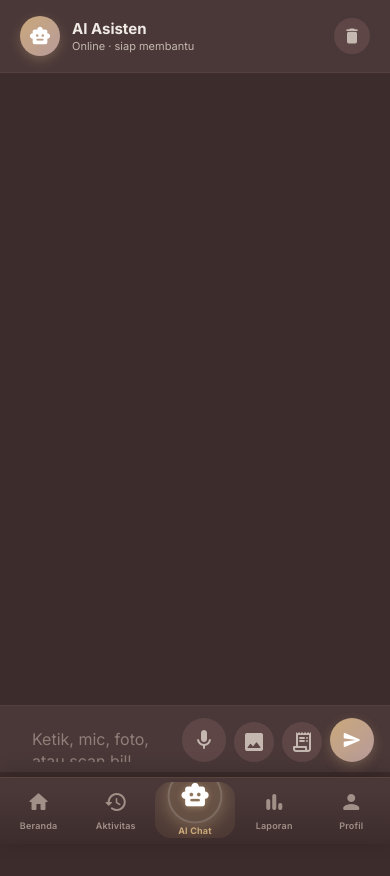
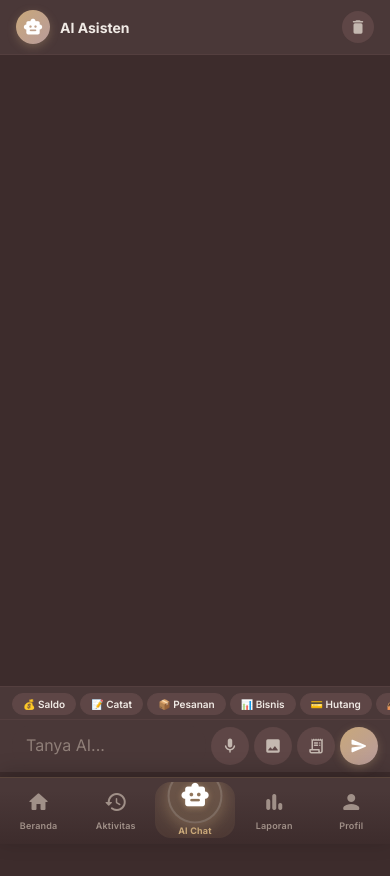
Before and after one commit to agya1806-blip/websitemmcbank, a website: page index.html in a window 390 px wide. Both pictures are taken after a click on the button "smart_toy". Drawn offline with nearby package versions, Linux system fonts and the light colour scheme; a script that the page names is missing.

Commit message:
AI Chat: compact mobile-first UI + quick action chips (Saldo, Catat, Pesanan, Bisnis, Hutang, Piutang)

```diff
--- a/css/style.css
+++ b/css/style.css
@@ -2583,43 +2583,42 @@ button:disabled, input:disabled, select:disabled, textarea:disabled {
     display: flex;
     align-items: center;
     justify-content: space-between;
-    padding: 16px 20px;
+    padding: 10px 16px;
     background: var(--surface);
     border-bottom: 1px solid var(--border-light);
     position: sticky;
     top: 0;
     z-index: 10;
 }
-.chat-header-info { display: flex; align-items: center; gap: 12px; }
+.chat-header-info { display: flex; align-items: center; gap: 10px; }
 .chat-header-icon {
-    width: 40px; height: 40px; border-radius: 50%;
+    width: 34px; height: 34px; border-radius: 50%;
     background: linear-gradient(135deg, var(--gold), var(--secondary-light));
     display: flex; align-items: center; justify-content: center;
-    color: white; box-shadow: 0 4px 12px rgba(201,168,122,0.3);
-}
-.chat-header-title { font-size: 15px; font-weight: 700; }
-.chat-header-status { font-size: 11px; color: var(--text-secondary); margin-top: 1px; }
+    color: white; box-shadow: 0 3px 10px rgba(201,168,122,0.3);
+}
+.chat-header-title { font-size: 14px; font-weight: 700; }
 .chat-clear-btn {
-    width: 36px; height: 36px; border-radius: 50%; border: none;
+    width: 32px; height: 32px; border-radius: 50%; border: none;
     background: var(--surface-2); color: var(--text-secondary);
     cursor: pointer; display: flex; align-items: center; justify-content: center;
     transition: all 0.2s;
 }
 .chat-clear-btn:active { transform: scale(0.9); }
 .chat-messages {
-    flex: 1; overflow-y: auto; padding: 16px 16px 8px;
-    display: flex; flex-direction: column; gap: 12px;
+    flex: 1; overflow-y: auto; padding: 10px 12px 4px;
+    display: flex; flex-direction: column; gap: 8px;
 }
 .chat-bubble {
-    max-width: 85%; padding: 12px 16px; border-radius: 18px;
-    font-size: 14px; line-height: 1.5; animation: chatIn 0.3s ease;
+    max-width: 88%; padding: 10px 14px; border-radius: 16px;
+    font-size: 13px; line-height: 1.45; animation: chatIn 0.25s ease;
     word-wrap: break-word; white-space: pre-wrap;
 }
 .chat-bubble.user {
     align-self: flex-end;
     background: linear-gradient(135deg, var(--gold), var(--secondary-light));
     color: white; border-bottom-right-radius: 4px;
-    box-shadow: 0 2px 8px rgba(201,168,122,0.25);
+    box-shadow: 0 2px 6px rgba(201,168,122,0.25);
 }
 .chat-bubble.ai {
     align-self: flex-start;
@@ -2627,21 +2626,21 @@ button:disabled, input:disabled, select:disabled, textarea:disabled {
     border-bottom-left-radius: 4px;
 }
 .chat-bubble.ai .bubble-action {
-    display: inline-block; margin-top: 8px; padding: 4px 10px;
-    border-radius: 6px; font-size: 11px; font-weight: 600;
+    display: inline-block; margin-top: 6px; padding: 3px 8px;
+    border-radius: 5px; font-size: 10px; font-weight: 600;
 }
 .chat-bubble.ai .bubble-action.success { background: rgba(201,168,122,0.15); color: var(--gold); }
 .chat-bubble.ai .bubble-action.error { background: rgba(94,70,70,0.15); color: var(--primary-dark); }
 .chat-time {
-    font-size: 10px; color: var(--text-tertiary); margin-top: 4px; text-align: right;
+    font-size: 9px; color: var(--text-tertiary); margin-top: 3px; text-align: right;
 }
 .chat-bubble.user .chat-time { color: rgba(255,255,255,0.6); }
 .chat-typing {
-    align-self: flex-start; display: flex; gap: 4px; padding: 16px 20px;
-    background: var(--surface-2); border-radius: 18px; border-bottom-left-radius: 4px;
+    align-self: flex-start; display: flex; gap: 3px; padding: 12px 16px;
+    background: var(--surface-2); border-radius: 16px; border-bottom-left-radius: 4px;
 }
 .chat-typing span {
-    width: 8px; height: 8px; border-radius: 50%; background: var(--text-tertiary);
+    width: 7px; height: 7px; border-radius: 50%; background: var(--text-tertiary);
     animation: typingDot 1.4s infinite;
 }
 .chat-typing span:nth-child(2) { animation-delay: 0.2s; }
@@ -2650,36 +2649,51 @@ button:disabled, input:disabled, select:disabled, textarea:disabled {
     0%, 60%, 100% { opacity: 0.3; transform: scale(0.8); }
     30% { opacity: 1; transform: scale(1); }
 }
+
+/* Quick action chips */
+.chat-quick-actions {
+    display: flex; gap: 4px; padding: 6px 12px 4px;
+    overflow-x: auto; flex-shrink: 0; background: var(--surface);
+    border-top: 1px solid var(--border-light);
+}
+.chat-quick-actions .chip {
+    padding: 4px 10px; border: 1px solid var(--border); border-radius: 14px;
+    background: var(--surface-2); color: var(--text); font-size: 10px;
+    font-weight: 600; cursor: pointer; white-space: nowrap; font-family: var(--font);
+    transition: all 0.15s; flex-shrink: 0;
+}
+.chat-quick-actions .chip:active { transform: scale(0.95); background: var(--gold); color: #fff; border-color: var(--gold); }
+
 .chat-input-bar {
-    display: flex; align-items: flex-end; gap: 8px;
-    padding: 10px 16px calc(10px + var(--sab));
+    display: flex; align-items: center; gap: 5px;
+    padding: 6px 12px calc(6px + var(--sab));
     background: var(--surface); border-top: 1px solid var(--border-light);
     position: sticky; bottom: 0;
 }
 .chat-input {
     flex: 1; resize: none; border: none; outline: none;
-    background: var(--surface-2); border-radius: 20px;
-    padding: 12px 16px; font-size: 14px; color: var(--text);
-    max-height: 120px; line-height: 1.4;
+    background: var(--surface-2); border-radius: 18px;
+    padding: 9px 14px; font-size: 13px; color: var(--text);
+    max-height: 80px; line-height: 1.35;
     font-family: inherit;
 }
+.chat-btn-round {
+    width: 38px; height: 38px; border-radius: 50%; border: none;
+    display: flex; align-items: center; justify-content: center;
+    cursor: pointer; transition: all 0.2s; flex-shrink: 0;
+}
+.chat-btn-round .m-icon { font-size: 18px; }
 .chat-send-btn {
-    width: 44px; height: 44px; border-radius: 50%; border: none;
     background: linear-gradient(135deg, var(--gold), var(--secondary-light));
-    color: white; cursor: pointer; display: flex; align-items: center;
-    justify-content: center; transition: all 0.2s;
-    box-shadow: 0 4px 12px rgba(201,168,122,0.3); flex-shrink: 0;
+    color: white;
+    box-shadow: 0 3px 10px rgba(201,168,122,0.3);
 }
 .chat-send-btn:active { transform: scale(0.9); }
-.chat-send-btn .m-icon { font-size: 20px; }
-
-.chat-mic-btn {
-    width: 44px; height: 44px; border-radius: 50%; border: none;
+.chat-mic-btn, .chat-img-btn, .chat-scan-btn {
     background: var(--surface-2); color: var(--text-secondary);
-    cursor: pointer; display: flex; align-items: center;
-    justify-content: center; transition: all 0.2s; flex-shrink: 0;
-}
-.chat-mic-btn:active { transform: scale(0.9); }
+}
+.chat-mic-btn:active, .chat-img-btn:active, .chat-scan-btn:active { transform: scale(0.9); }
+.chat-img-btn:hover, .chat-scan-btn:hover { background: var(--surface-3); color: var(--gold); }
 .chat-mic-btn.listening {
     background: var(--gold); color: white;
     box-shadow: 0 0 0 4px rgba(201, 168, 122, 0.3);
@@ -2688,15 +2702,6 @@ button:disabled, input:disabled, select:disabled, textarea:disabled {
 .chat-mic-btn.listening .m-icon {
     animation: waveform 0.8s ease-in-out infinite alternate;
 }
-.chat-img-btn, .chat-scan-btn {
-    width: 40px; height: 40px; border-radius: 50%; border: none;
-    background: var(--surface-2); color: var(--text-secondary);
-    cursor: pointer; display: flex; align-items: center;
-    justify-content: center; transition: all 0.2s; flex-shrink: 0;
-    font-size: 18px;
-}
-.chat-img-btn:active, .chat-scan-btn:active { transform: scale(0.9); }
-.chat-img-btn:hover, .chat-scan-btn:hover { background: var(--surface-3); color: var(--gold); }
 @keyframes micPulse {
     0%, 100% { box-shadow: 0 0 0 4px rgba(201, 168, 122, 0.3); }
     50% { box-shadow: 0 0 0 12px rgba(201, 168, 122, 0.08); }
--- a/index.html
+++ b/index.html
@@ -838,23 +838,30 @@
         <div class="page" id="page-chat">
             <div class="chat-header">
                 <div class="chat-header-info">
-                    <span class="chat-header-icon"><span class="m-icon" style="font-size:22px">smart_toy</span></span>
+                    <span class="chat-header-icon"><span class="m-icon" style="font-size:20px">smart_toy</span></span>
                     <div>
                         <div class="chat-header-title">AI Asisten</div>
-                        <div class="chat-header-status">Online · siap membantu</div>
                     </div>
                 </div>
-                <button class="chat-clear-btn" onclick="clearChat()"><span class="m-icon" style="font-size:20px">delete</span></button>
+                <button class="chat-clear-btn" onclick="clearChat()" title="Hapus chat"><span class="m-icon" style="font-size:18px">delete</span></button>
             </div>
             <div class="chat-messages" id="chatMessages"></div>
+            <div class="chat-quick-actions" id="chatQuickActions">
+                <button class="chip" onclick="quickChat('cek saldo saya')">💰 Saldo</button>
+                <button class="chip" onclick="quickChat('catat pemasukan')">📝 Catat</button>
+                <button class="chip" onclick="quickChat('buat pesanan baru')">📦 Pesanan</button>
+                <button class="chip" onclick="quickChat('ringkasan bisnis')">📊 Bisnis</button>
+                <button class="chip" onclick="quickChat('hutang saya')">💳 Hutang</button>
+                <button class="chip" onclick="quickChat('piutang saya')">📤 Piutang</button>
+            </div>
             <div class="chat-input-bar">
-                <textarea class="chat-input" id="chatInput" rows="1" placeholder="Ketik, mic, foto, atau scan bill..." onkeydown="if(event.key==='Enter'&&!event.shiftKey){event.preventDefault();sendChatMessage()}"></textarea>
-                <button class="chat-mic-btn" id="chatMicBtn" onclick="toggleVoiceInput()" title="Voice input"><span class="m-icon" id="chatMicIcon">mic</span></button>
-                <button class="chat-img-btn" id="chatImgBtn" onclick="document.getElementById('chatPhotoInput').click()" title="Kirim foto"><span class="m-icon">image</span></button>
+                <textarea class="chat-input" id="chatInput" rows="1" placeholder="Tanya AI..." onkeydown="if(event.key==='Enter'&&!event.shiftKey){event.preventDefault();sendChatMessage()}" oninput="this.style.height='auto';this.style.height=this.scrollHeight+'px'"></textarea>
+                <button class="chat-btn-round chat-mic-btn" id="chatMicBtn" onclick="toggleVoiceInput()" title="Voice"><span class="m-icon" id="chatMicIcon">mic</span></button>
+                <button class="chat-btn-round chat-img-btn" id="chatImgBtn" onclick="document.getElementById('chatPhotoInput').click()" title="Foto"><span class="m-icon">image</span></button>
                 <input type="file" id="chatPhotoInput" accept="image/*" style="display:none" onchange="sendPhotoToAI(this)">
-                <button class="chat-scan-btn" id="chatScanBtn" onclick="document.getElementById('chatBillInput').click()" title="Scan bill/nota"><span class="m-icon">receipt_long</span></button>
+                <button class="chat-btn-round chat-scan-btn" id="chatScanBtn" onclick="document.getElementById('chatBillInput').click()" title="Scan"><span class="m-icon">receipt_long</span></button>
                 <input type="file" id="chatBillInput" accept="image/*" capture="environment" style="display:none" onchange="scanBill(this)">
-                <button class="chat-send-btn" id="chatSendBtn" onclick="sendChatMessage()"><span class="m-icon">send</span></button>
+                <button class="chat-btn-round chat-send-btn" id="chatSendBtn" onclick="sendChatMessage()"><span class="m-icon">send</span></button>
             </div>
         </div>
 
--- a/js/ai-chat.js
+++ b/js/ai-chat.js
@@ -347,6 +347,13 @@ document.addEventListener('visibilitychange', () => {
     }
 });
 
+// ==================== QUICK ACTIONS ====================
+
+function quickChat(text) {
+    document.getElementById('chatInput').value = text;
+    sendChatMessage();
+}
+
 // ==================== VOICE INPUT ====================
 
 let voiceRecognition = null;
```
